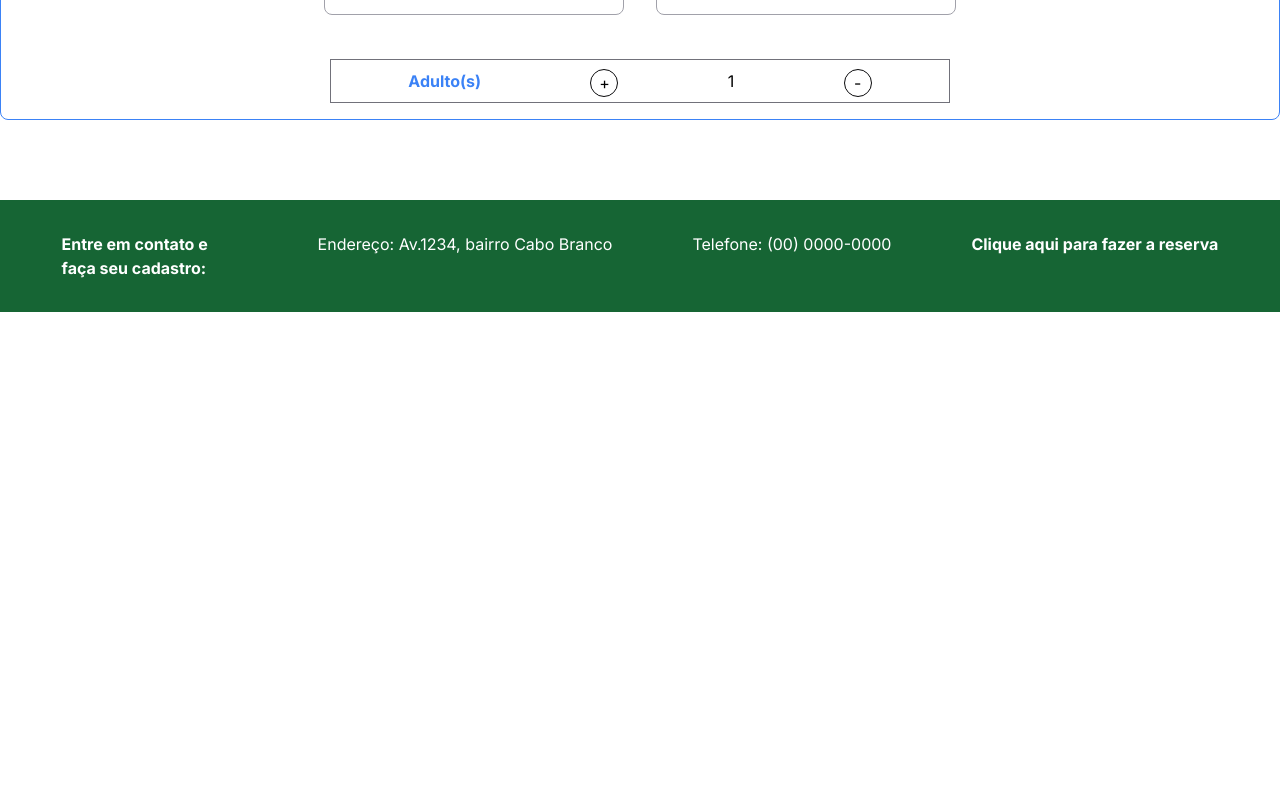
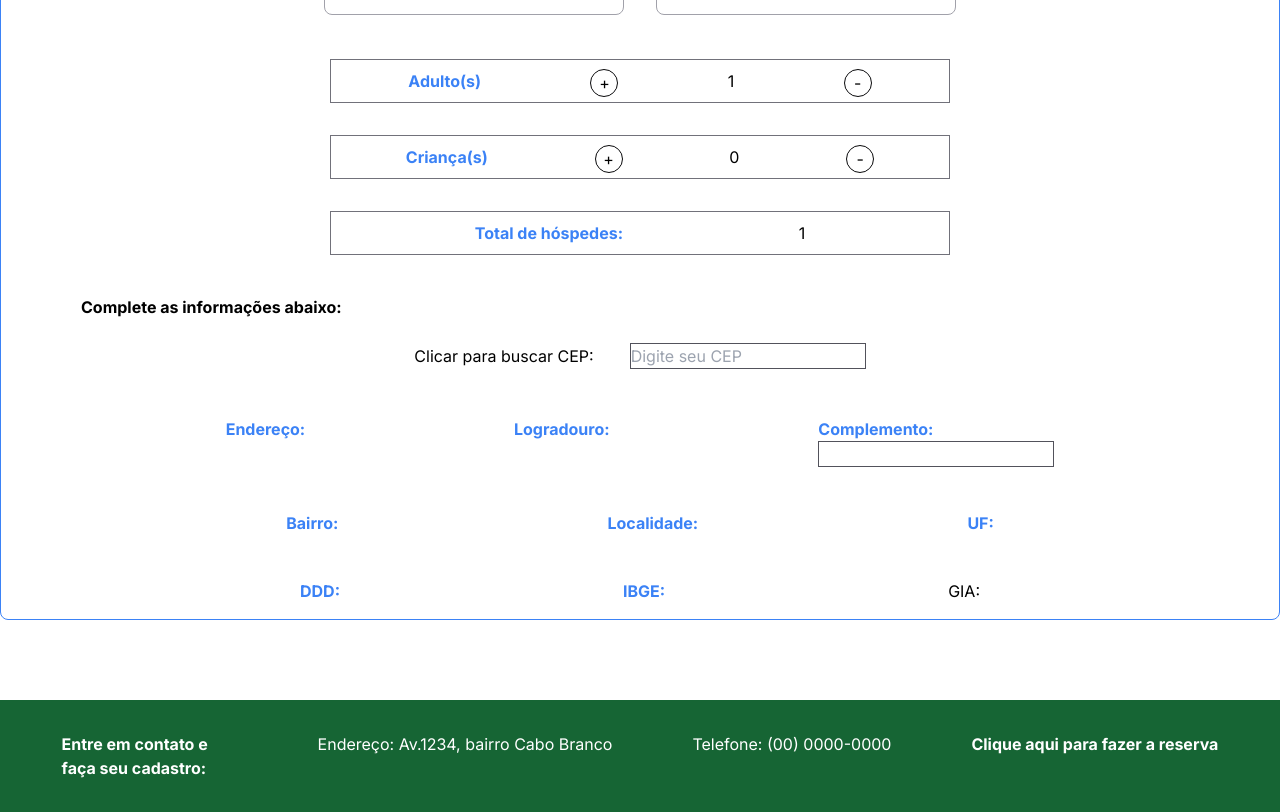
Before and after one commit to RRodrigoCordeiro/Pousad, a Next.js app: page /reservaIndividual in a window 1280 px wide. Shown: the part 1060-1872 px from the top of the page. Before the commit the page ends 1372 px from the top, so only its background shows below. Built offline with nearby package versions, Linux system fonts and the light colour scheme.

Commit message:
Implementação da funcionalidade de seleção de adultos e crianças, com contador de hóspedes e validação do limite máximo de ocupação. Adição do campo para inserção de CEP do usuário.

```diff
--- a/src/app/reservaIndividual/page.tsx
+++ b/src/app/reservaIndividual/page.tsx
@@ -1,13 +1,15 @@
 "use client"
-import React, { useState } from 'react';
+import React, { useEffect, useState } from 'react';
 import CabecalhoPaginacao from '../components/CabecalhoPaginacao'
 import Background from '../components/Background'
 import Rodape from '../components/Rodape'
 import Calendario from '../components/Calendario'
+import CepApi from '../components/CepApi';
 
 const page = () => {
     const [adulto, setAdulto] = useState(1)
     const [crianca, setCrianca] = useState(0)
+    const [total, setTotal] = useState(0)
 
     const AdicionarAdulto = () => {
         if(adulto < 2){
@@ -27,13 +29,23 @@ const page = () => {
     }
 
     const AdicionarCrianca = () =>{
-        setCrianca(crianca + 1);
+        if(crianca < 2){
+            setCrianca(crianca + 1);
+
+        } else{
+            console.log("Erro: O quarto não suporta mias que 02 crianças")
+        }
+
     }
+    const RemoverCrianca = () => {
+        if(crianca > 0){
+            setCrianca(crianca - 1);
 
-    const RemoverCrianca = () => {
-        setCrianca(crianca - 1);
+        }
     }
-
+    useEffect(() => {
+        setTotal(crianca + adulto)
+    });
   return (
 
 
@@ -57,9 +69,21 @@ const page = () => {
         {
             adulto >= 2 && <p className="text-center mt-1 font-bold text-red-500">Atenção: A capacidade máxima para esse quarto é de até 02 (dois) adultos</p>
         }
-
-
-
+         <fieldset className="flex flex-row items-center justify-evenly space-x-8 m-auto w-[620px] h-11 border border-zinc-500 mt-8">
+          <h3 className="font-bold text-blue-500">Criança(s)</h3>
+          <button onClick={AdicionarCrianca} className="border border-zinc-950 rounded-full h-7 w-7 mt-1 flex items-center justify-center">+</button>
+          <p>{crianca}</p>
+          <button onClick={RemoverCrianca} className="border border-zinc-950 rounded-full  h-7 w-7 mt-1 flex items-center justify-center">-</button>
+        </fieldset>
+        {
+            crianca >=2 && <p className="text-center mt-1 font-bold text-red-500">Atenção: A capacidade máxima para esse quarto é de até 02(duas) crianças.</p>
+        }
+        <fieldset className="flex flex-row items-center justify-evenly space-x-8 m-auto w-[620px] h-11 border border-zinc-500 mt-8">
+          <h3 className="font-bold text-blue-500">Total de hóspedes:</h3>
+          <p>{total}</p>
+        </fieldset>
+        <h3 className='font-bold mt-10 ml-16'>Complete as informações abaixo:</h3>
+        <CepApi/>
         </fieldset>
 
 
```
